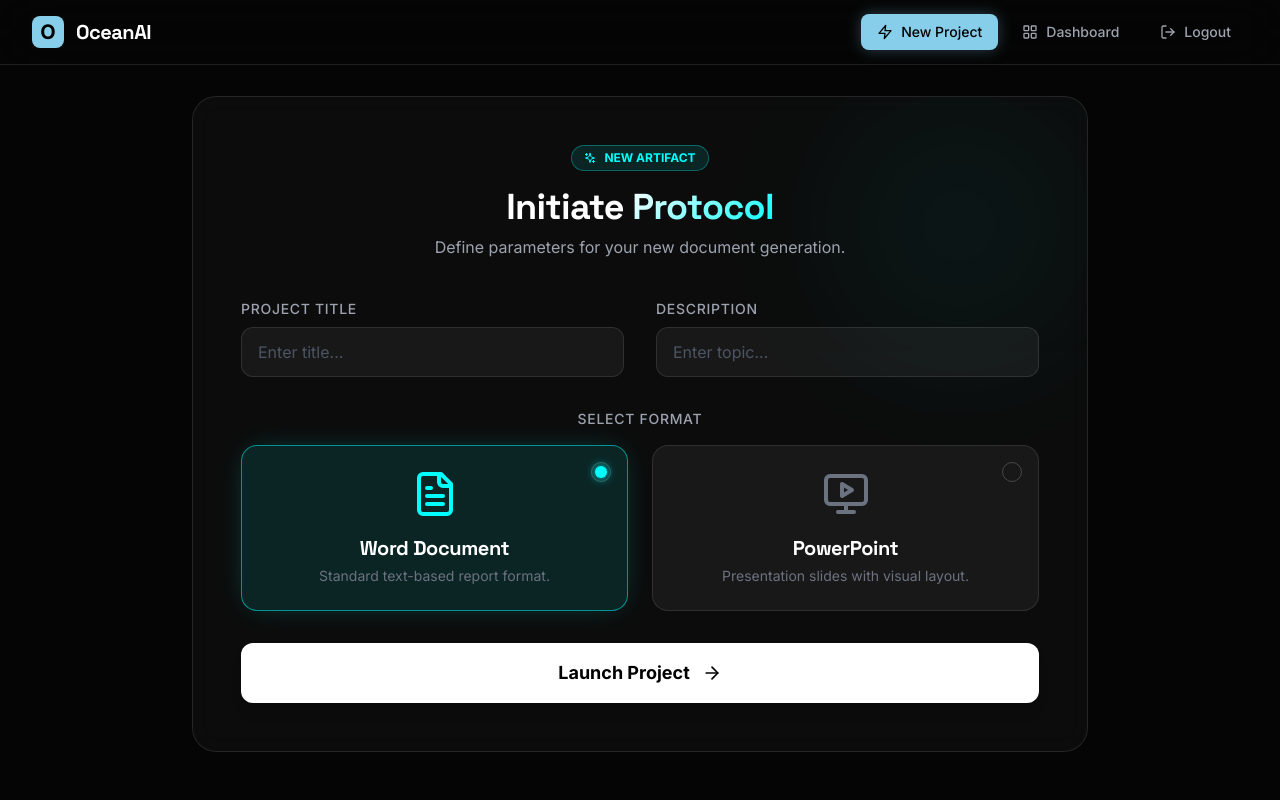
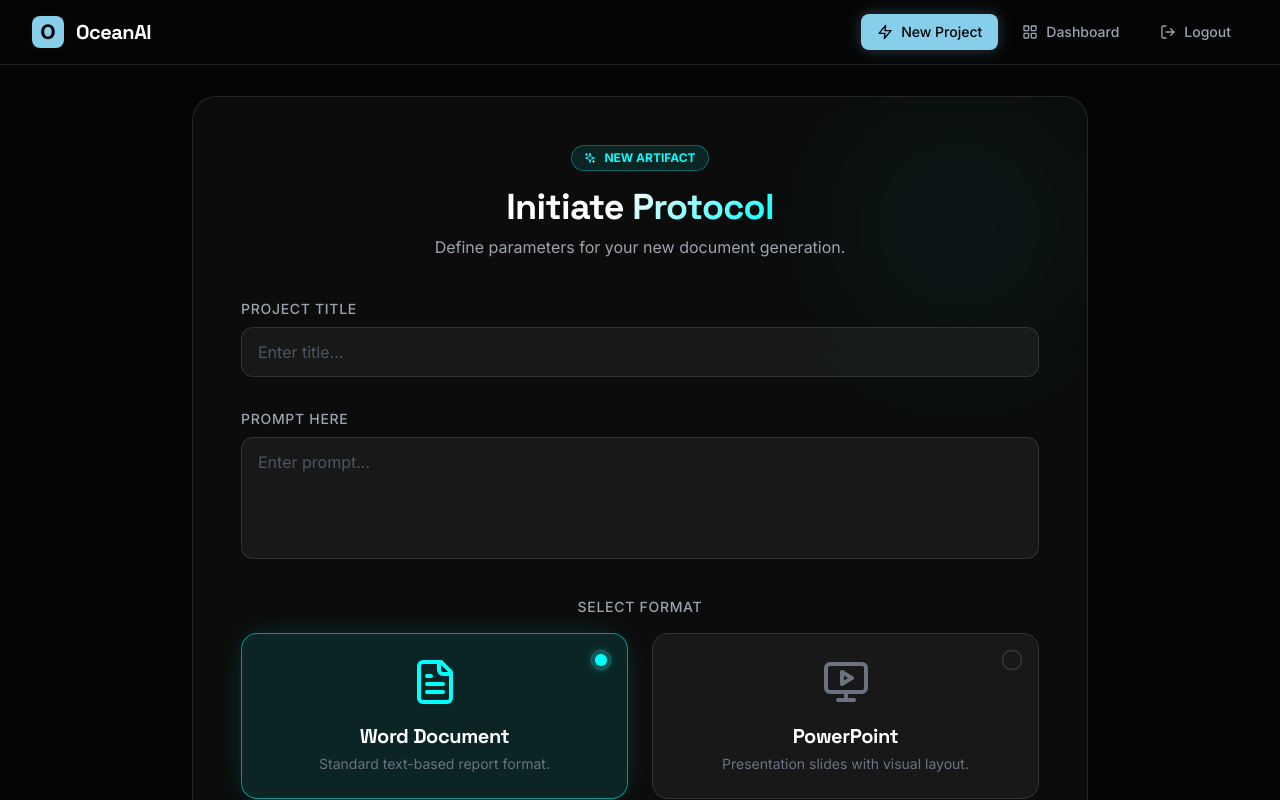
Before and after one commit to prafulkumar17/OceanAI, a React (Vite) app in the folder frontend/: page /create in a window 1280 px wide. Shown: the top 800 px of the page. Built offline with nearby package versions, Linux system fonts and the light colour scheme; no server answers; sample sign-in values are in the browser's storage.

Commit message:
Final Release of the Project

```diff
--- a/frontend/src/pages/CreateProject.tsx
+++ b/frontend/src/pages/CreateProject.tsx
@@ -57,7 +57,7 @@ export default function CreateProject() {
         )}
 
         <form onSubmit={handleSubmit} className="space-y-8 relative z-10">
-          <div className="grid grid-cols-1 md:grid-cols-2 gap-8">
+          <div className="space-y-8">
             {/* Title Input */}
             <div className="space-y-2">
               <label className="block text-sm font-medium text-gray-400 uppercase tracking-wider">
@@ -76,15 +76,15 @@ export default function CreateProject() {
             {/* Topic Input */}
             <div className="space-y-2">
               <label className="block text-sm font-medium text-gray-400 uppercase tracking-wider">
-                Description
+                Prompt here
               </label>
-              <input
-                type="text"
+              <textarea
                 required
                 value={topic}
                 onChange={(e) => setTopic(e.target.value)}
-                className="w-full bg-white/5 border border-white/10 rounded-xl py-3 px-4 text-white placeholder-gray-600 focus:outline-none focus:border-[#87CEEB]/50 focus:ring-1 focus:ring-[#87CEEB]/50 transition-all"
-                placeholder="Enter topic..."
+                rows={4}
+                className="w-full bg-white/5 border border-white/10 rounded-xl py-3 px-4 text-white placeholder-gray-600 focus:outline-none focus:border-[#87CEEB]/50 focus:ring-1 focus:ring-[#87CEEB]/50 transition-all resize-none"
+                placeholder="Enter prompt..."
               />
             </div>
           </div>
@@ -146,7 +146,7 @@ export default function CreateProject() {
               </>
             ) : (
               <>
-                Launch Project
+                Generate Project
                 <ArrowRight className="ml-3 h-5 w-5 group-hover:translate-x-1 transition-transform" />
               </>
             )}
--- a/frontend/src/pages/ProjectDetail.tsx
+++ b/frontend/src/pages/ProjectDetail.tsx
@@ -156,6 +156,12 @@ export default function ProjectDetail() {
 
     const handleExport = async () => {
         if (!project || !id) return
+
+        if (localStorage.getItem('is_guest') === 'true') {
+            setError('Login to export')
+            return
+        }
+
         try {
             const blob = await projectApi.exportDocument(parseInt(id))
             const url = window.URL.createObjectURL(blob)
@@ -634,21 +640,22 @@ export default function ProjectDetail() {
 
                 <div className="flex items-center space-x-3">
                     <button
+                        onClick={handleRevert}
+                        disabled={contentHistory.length === 0}
+                        className="bg-white/5 text-gray-300 px-4 py-2 rounded-lg font-medium hover:bg-white/10 hover:text-white disabled:opacity-30 transition-colors flex items-center border border-white/10"
+                        title="Revert to previous version"
+                    >
+                        <Undo className="h-4 w-4 mr-2" />
+                        Revert
+                    </button>
+
+                    <button
                         onClick={handleExport}
                         disabled={!project.generated_content}
                         className="bg-[#87CEEB] text-black px-4 py-2 rounded-lg font-bold hover:bg-[#6BB6D6] disabled:opacity-50 disabled:cursor-not-allowed flex items-center transition-colors shadow-[0_0_15px_rgba(135,206,235,0.2)]"
                     >
                         <Download className="h-4 w-4 mr-2" />
                         Export
-                    </button>
-
-                    <button
-                        onClick={handleRevert}
-                        disabled={contentHistory.length === 0}
-                        className="p-2 rounded-lg text-gray-400 hover:text-white hover:bg-white/5 disabled:opacity-30 transition-colors"
-                        title="Revert to previous version"
-                    >
-                        <Undo className="h-5 w-5" />
                     </button>
 
                     {!isEditing && (
@@ -697,7 +704,7 @@ export default function ProjectDetail() {
                         <div className="bento-card p-6 border-[#87CEEB]/20">
                             <h3 className="text-lg font-bold mb-4 text-white flex items-center">
                                 <Sparkles className="w-4 h-4 mr-2 text-[#87CEEB]" />
-                                Control Center
+                                Did not like the content?
                             </h3>
 
                             {!project.generated_content ? (
```
